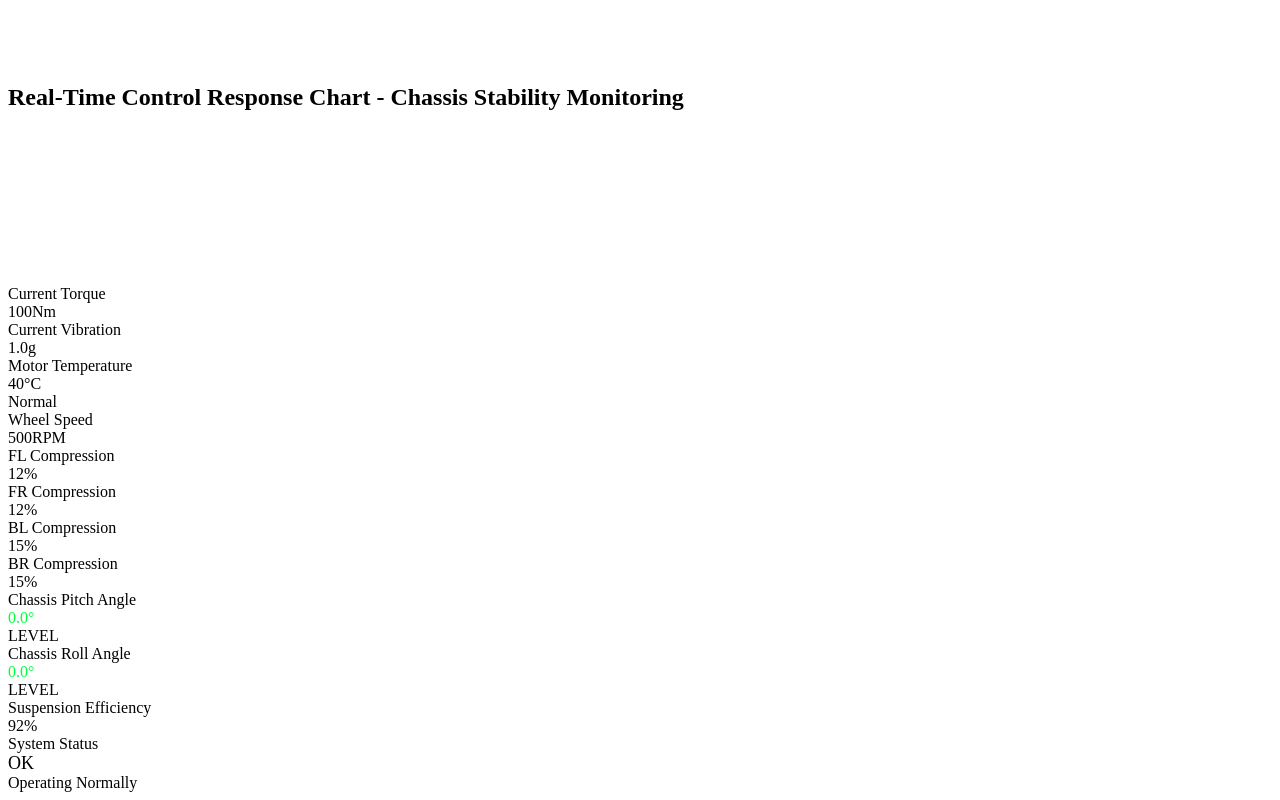
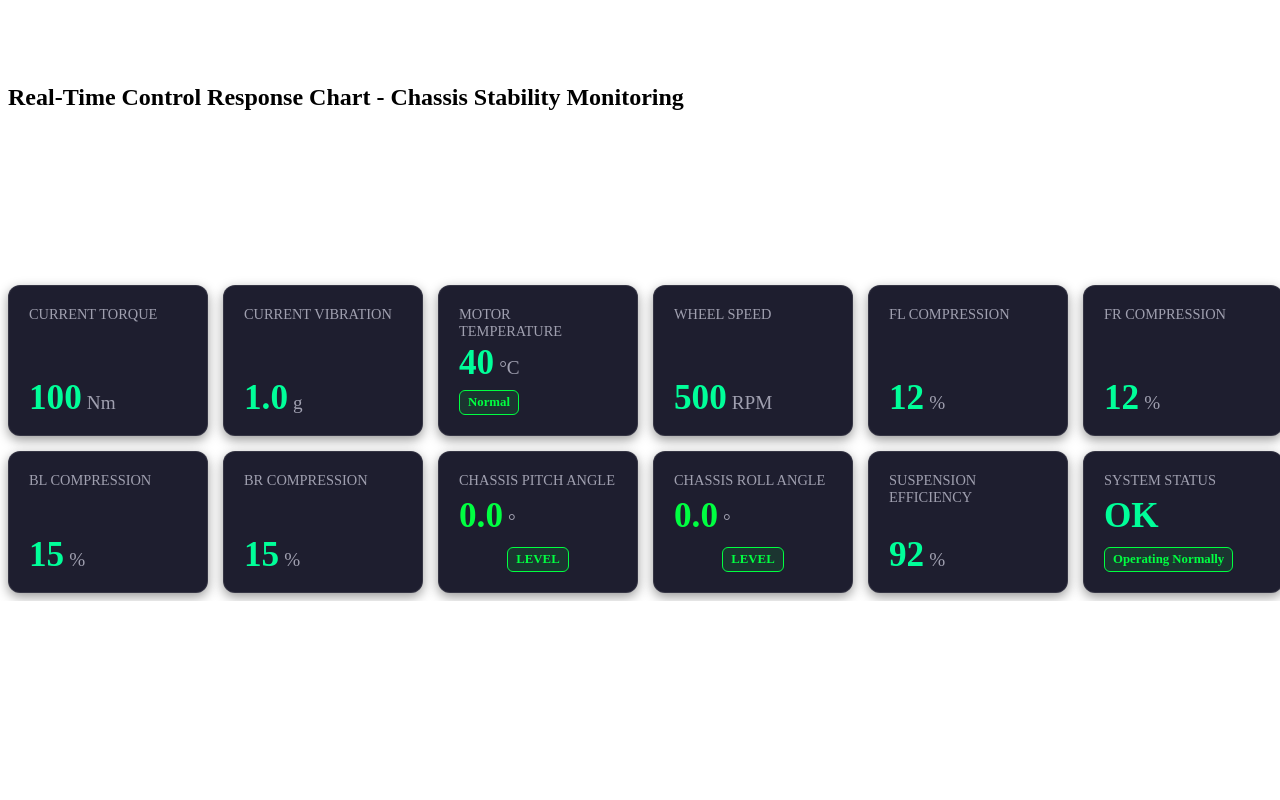
Before and after one commit to dicksondevaraj/admosys-simulation, a plain HTML site: page ADMOSYS V7 India EVs/index.html in a window 1280 px wide. Shown: the part 1646-2446 px from the top of the page. After the commit the page ends 2247 px from the top, so only its background shows below. Drawn offline with nearby package versions, Linux system fonts and the light colour scheme; a script that the page names is missing.

Commit message:
ADMOSYS V7 India EVs/style.css

```diff
--- a/ADMOSYS V7 India EVs/index.html
+++ b/ADMOSYS V7 India EVs/index.html
@@ -1,6 +1,7 @@
 <!DOCTYPE html>
 <html lang="en">
 <head>
+    <link rel="stylesheet" href="style.css">
     <meta charset="UTF-8">
     <meta name="viewport" content="width=device-width, initial-scale=1.0">
     <title>ADMOSYS V7: Indian EV Suspension Analysis</title>
@@ -1130,6 +1131,7 @@ body {
         .visualization-3d-wrapper {
             min-height: 500px;
         }
+
     </style>
 </head>
 <body>
@@ -1677,58 +1679,58 @@ body {
         </div>
 
         <!-- Metrics Grid -->
-        <div class="metrics-grid">
-            <div class="metric-card">
-                <div class="metric-label">Current Torque</div>
-                <div class="metric-value" id="metricTorque">100<span class="metric-unit">Nm</span></div>
-            </div>
-            <div class="metric-card">
-                <div class="metric-label">Current Vibration</div>
-                <div class="metric-value" id="metricVibration">1.0<span class="metric-unit">g</span></div>
-            </div>
-            <div class="metric-card">
-                <div class="metric-label">Motor Temperature</div>
-                <div class="metric-value" id="metricTemperature">40<span class="metric-unit">°C</span></div>
-                <div class="status-indicator status-ok" id="tempStatus">Normal</div>
-            </div>
-            <div class="metric-card">
-                <div class="metric-label">Wheel Speed</div>
-                <div class="metric-value" id="metricWheelSpeed">500<span class="metric-unit">RPM</span></div>
-            </div>
-            <div class="metric-card">
-                <div class="metric-label">FL Compression</div>
-                <div class="metric-value" id="metricCompressionFL">12<span class="metric-unit">%</span></div>
-            </div>
-            <div class="metric-card">
-                <div class="metric-label">FR Compression</div>
-                <div class="metric-value" id="metricCompressionFR">12<span class="metric-unit">%</span></div>
-            </div>
-            <div class="metric-card">
-                <div class="metric-label">BL Compression</div>
-                <div class="metric-value" id="metricCompressionBL">15<span class="metric-unit">%</span></div>
-            </div>
-            <div class="metric-card">
-                <div class="metric-label">BR Compression</div>
-                <div class="metric-value" id="metricCompressionBR">15<span class="metric-unit">%</span></div>
-            </div>
-            <div class="metric-card">
-                <div class="metric-label">Chassis Pitch Angle</div>
-                <div class="metric-value" style="color: #00FF41;">0.0<span class="metric-unit">°</span></div>
-                <div class="status-indicator status-ok">LEVEL</div>
-            </div>
-            <div class="metric-card">
-                <div class="metric-label">Chassis Roll Angle</div>
-                <div class="metric-value" style="color: #00FF41;">0.0<span class="metric-unit">°</span></div>
-                <div class="status-indicator status-ok">LEVEL</div>
-            </div>
-            <div class="metric-card">
-                <div class="metric-label">Suspension Efficiency</div>
-                <div class="metric-value" id="metricEfficiency">92<span class="metric-unit">%</span></div>
-            </div>
-            <div class="metric-card">
-                <div class="metric-label">System Status</div>
-                <div class="metric-value" style="font-size: var(--font-size-xl);">OK</div>
-                <div class="status-indicator status-ok" id="systemStatus">Operating Normally</div>
+        <div class="dashboard-grid">
+            <div class="dashboard-card">
+                <div class="dashboard-label">Current Torque</div>
+                <div class="dashboard-value" id="metricTorque">100<span class="dashboard-unit">Nm</span></div>
+            </div>
+            <div class="dashboard-card">
+                <div class="dashboard-label">Current Vibration</div>
+                <div class="dashboard-value" id="metricVibration">1.0<span class="dashboard-unit">g</span></div>
+            </div>
+            <div class="dashboard-card">
+                <div class="dashboard-label">Motor Temperature</div>
+                <div class="dashboard-value" id="metricTemperature">40<span class="dashboard-unit">°C</span></div>
+                <div class="dashboard-status-indicator dashboard-status-ok" id="tempStatus">Normal</div>
+            </div>
+            <div class="dashboard-card">
+                <div class="dashboard-label">Wheel Speed</div>
+                <div class="dashboard-value" id="metricWheelSpeed">500<span class="dashboard-unit">RPM</span></div>
+            </div>
+            <div class="dashboard-card dashboard-compression-card">
+                <div class="dashboard-label">FL Compression</div>
+                <div class="dashboard-value" id="metricCompressionFL">12<span class="dashboard-unit">%</span></div>
+            </div>
+            <div class="dashboard-card dashboard-compression-card">
+                <div class="dashboard-label">FR Compression</div>
+                <div class="dashboard-value" id="metricCompressionFR">12<span class="dashboard-unit">%</span></div>
+            </div>
+            <div class="dashboard-card dashboard-compression-card">
+                <div class="dashboard-label">BL Compression</div>
+                <div class="dashboard-value" id="metricCompressionBL">15<span class="dashboard-unit">%</span></div>
+            </div>
+            <div class="dashboard-card dashboard-compression-card">
+                <div class="dashboard-label">BR Compression</div>
+                <div class="dashboard-value" id="metricCompressionBR">15<span class="dashboard-unit">%</span></div>
+            </div>
+            <div class="dashboard-card dashboard-angle-card">
+                <div class="dashboard-label">Chassis Pitch Angle</div>
+                <div class="dashboard-value dashboard-level-ok" style="color: #00FF41;">0.0<span class="dashboard-unit">°</span></div>
+                <div class="dashboard-status-indicator dashboard-status-ok">LEVEL</div>
+            </div>
+            <div class="dashboard-card dashboard-angle-card">
+                <div class="dashboard-label">Chassis Roll Angle</div>
+                <div class="dashboard-value dashboard-level-ok" style="color: #00FF41;">0.0<span class="dashboard-unit">°</span></div>
+                <div class="dashboard-status-indicator dashboard-status-ok">LEVEL</div>
+            </div>
+            <div class="dashboard-card">
+                <div class="dashboard-label">Suspension Efficiency</div>
+                <div class="dashboard-value" id="metricEfficiency">92<span class="dashboard-unit">%</span></div>
+            </div>
+            <div class="dashboard-card **dashboard-full-width-card**">
+                <div class="dashboard-label">System Status</div>
+                <div class="dashboard-value **dashboard-status-big-ok**" id="systemStatusMain">OK</div>
+                <div class="dashboard-status-indicator dashboard-status-ok" id="systemStatus">Operating Normally</div>
             </div>
         </div>
 
--- /dev/null
+++ b/ADMOSYS V7 India EVs/style.css
@@ -0,0 +1,118 @@
+:root {
+    /* Define some design variables for easy changes */
+    --card-background: #1e1e2f;
+    --grid-gap: 15px;
+    --border-radius: 12px;
+    --text-color-main: #ffffff;
+    --text-color-label: #a0a0b0;
+    --value-color: #00ff99;
+    --status-ok-color: #00FF41;
+    --status-bg-ok: rgba(0, 255, 65, 0.1);
+    --shadow-effect: 0 4px 12px rgba(0, 0, 0, 0.4);
+}
+
+/* --- GRID CONTAINER STYLES --- */
+.dashboard-grid {
+    display: grid;
+    grid-template-columns: repeat(auto-fit, minmax(200px, 1fr));
+    gap: var(--grid-gap);
+    max-width: 1400px;
+    margin: 0 auto;
+}
+
+/* --- INDIVIDUAL METRIC WIDGET STYLES --- */
+.dashboard-card {
+    background-color: var(--card-background);
+    padding: 20px;
+    border-radius: var(--border-radius);
+    box-shadow: var(--shadow-effect);
+    transition: transform 0.2s, box-shadow 0.2s;
+    display: flex;
+    flex-direction: column;
+    justify-content: space-between;
+    min-height: 100px;
+    border: 1px solid rgba(255, 255, 255, 0.1);
+}
+
+.dashboard-card:hover {
+    transform: translateY(-3px);
+    box-shadow: 0 8px 20px rgba(0, 0, 0, 0.6);
+}
+
+/* Make the System Status card span across two columns */
+.dashboard-full-width-card {
+    grid-column: span 2;
+    text-align: center;
+    background: linear-gradient(135deg, #1e1e2f, #2a2a40);
+}
+
+/* --- TEXT AND VALUE STYLES --- */
+.dashboard-label {
+    font-size: 0.9rem;
+    color: var(--text-color-label);
+    text-transform: uppercase;
+    margin-bottom: 5px;
+}
+
+.dashboard-value {
+    font-size: 2.2rem;
+    font-weight: bold;
+    color: var(--value-color);
+    line-height: 1;
+}
+
+.dashboard-unit {
+    font-size: 1.2rem;
+    font-weight: normal;
+    color: var(--text-color-label);
+    margin-left: 5px;
+}
+
+/* Style for the big OK status */
+.dashboard-status-big-ok {
+    font-size: 4rem;
+    color: var(--status-ok-color);
+    margin: 10px 0;
+}
+
+/* --- STATUS INDICATOR STYLES --- */
+.dashboard-status-indicator {
+    font-size: 0.8rem;
+    padding: 4px 8px;
+    border-radius: 6px;
+    margin-top: 10px;
+    align-self: flex-start;
+    font-weight: bold;
+}
+
+.dashboard-status-ok {
+    background-color: var(--status-bg-ok);
+    color: var(--status-ok-color);
+    border: 1px solid var(--status-ok-color);
+}
+
+/* Style for Pitch/Roll status when it is green (LEVEL) */
+.dashboard-angle-card .dashboard-status-indicator {
+    align-self: center;
+}
+
+/* Media Query for responsiveness on smaller screens */
+@media (max-width: 768px) {
+    .dashboard-grid {
+        grid-template-columns: 1fr 1fr;
+    }
+    .dashboard-full-width-card {
+        grid-column: span 2;
+    }
+    .dashboard-value {
+        font-size: 1.8rem;
+    }
+    .dashboard-status-big-ok {
+        font-size: 3rem;
+    }
+}
+@media (max-width: 500px) {
+    .dashboard-grid {
+        grid-template-columns: 1fr;
+    }
+}
```
